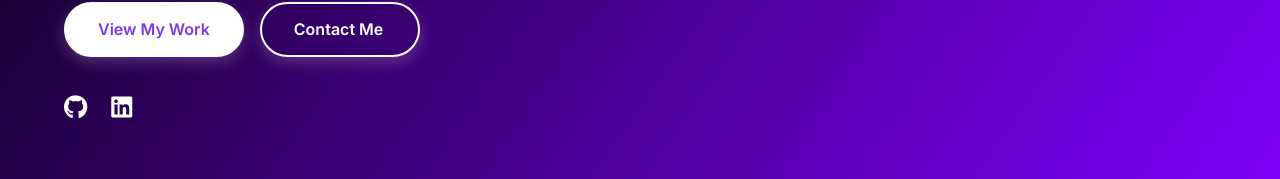
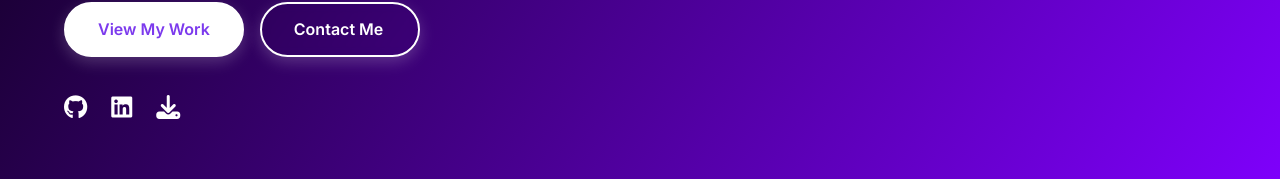
Before and after one commit to eyepat/portfolio, a React (Vite) app: page / in a window 1280 px wide. Shown: the part 580-759 px from the top of the page. Built offline with nearby package versions, Linux system fonts and the light colour scheme.

Commit message:
make sv download button

```diff
--- a/src/components/Hero.jsx
+++ b/src/components/Hero.jsx
@@ -72,11 +72,14 @@ export const Hero = () => {
           className="social-links"
           variants={staggerContainer}
           >
-            <motion.a href = "https://github.com/eyepat"  target="_blank">
+            <motion.a href = "https://github.com/eyepat"  target="_blank" title="Github">
               <i className="fab fa-github"></i>
             </motion.a>
-            <motion.a href = "https://www.linkedin.com/in/bahaa-hamed-9424111a9" target="_blank" >
+            <motion.a href = "https://www.linkedin.com/in/bahaa-hamed-9424111a9" target="_blank" title="Linkedin" >
               <i className="fab fa-linkedin"></i>
+            </motion.a>
+            <motion.a href="/EnglishMYCV.pdf" download title="CV">
+              <i className="fas fa-download"></i>
             </motion.a>
 
 
```
Also changed, not shown: 1 other file (tests, documents, lock files or other folders).
